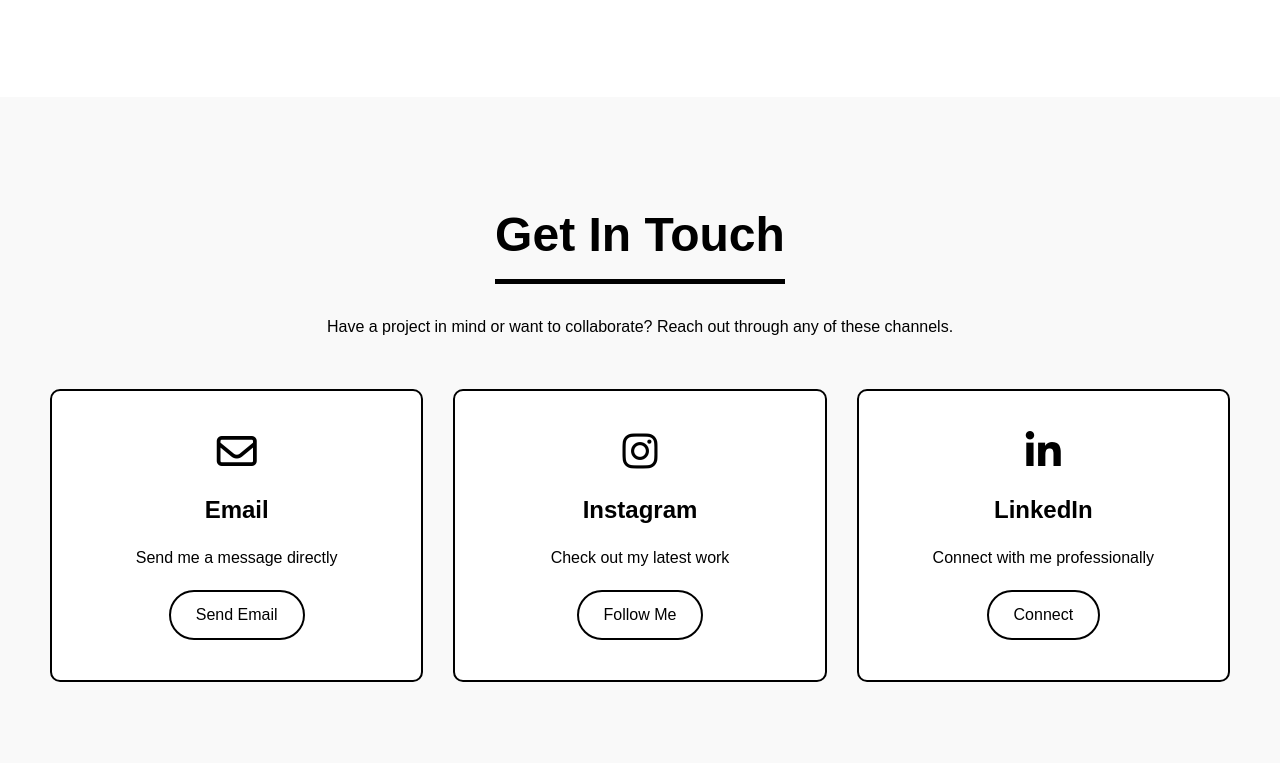
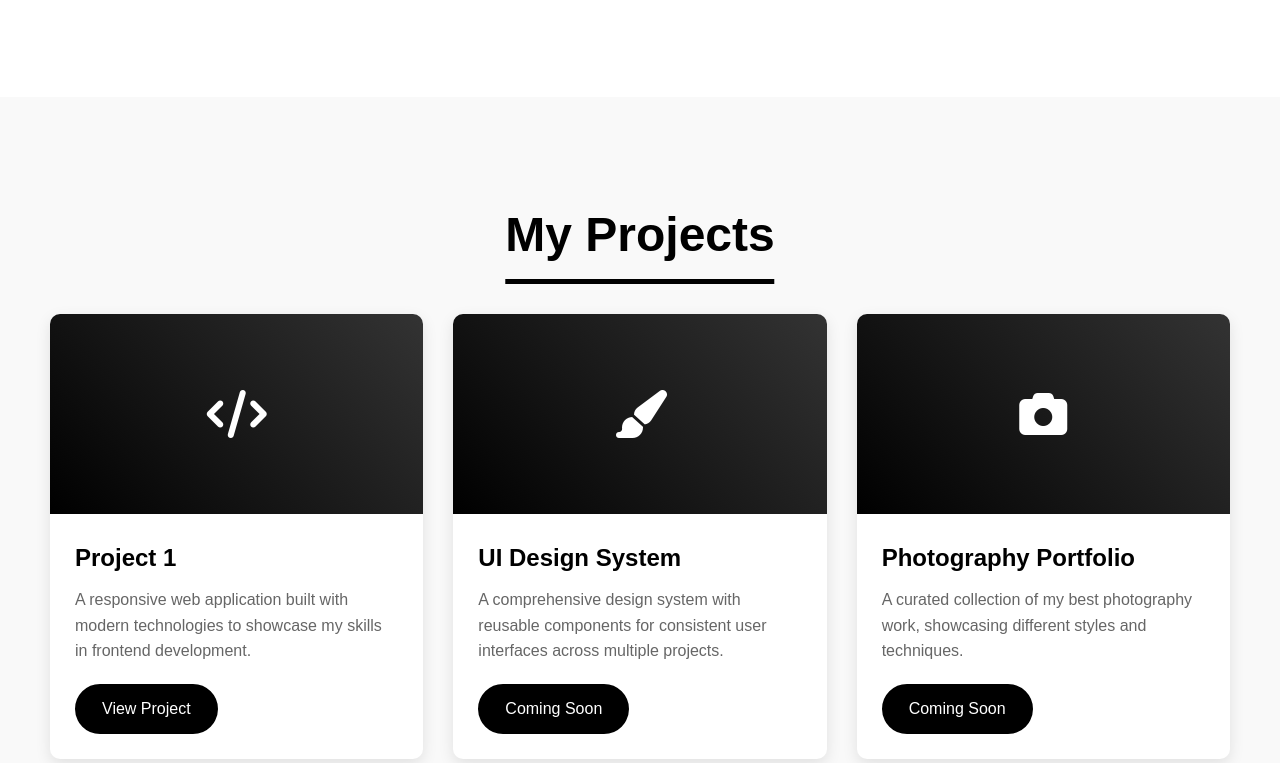
Before and after one commit to josephvincenp2804/myprofile, a plain HTML site: page index.html in a window 1280 px wide. Shown: the part 1821-2584 px from the top of the page. Drawn offline with Linux system fonts and the light colour scheme.

Commit message:
Update index.html

```diff
--- a/index.html
+++ b/index.html
@@ -315,6 +315,95 @@
             transition: width 1.5s ease;
         }
 
+        /* Projects Section */
+        .projects {
+            padding: 100px 50px;
+            background: #f9f9f9;
+        }
+
+        .projects h2 {
+            font-size: 3rem;
+            margin-bottom: 40px;
+            text-align: center;
+            position: relative;
+            display: inline-block;
+            left: 50%;
+            transform: translateX(-50%);
+        }
+
+        .projects h2:after {
+            content: '';
+            position: absolute;
+            width: 100%;
+            height: 5px;
+            background: #000;
+            bottom: -10px;
+            left: 0;
+        }
+
+        .projects-grid {
+            display: grid;
+            grid-template-columns: repeat(auto-fit, minmax(300px, 1fr));
+            gap: 30px;
+            max-width: 1200px;
+            margin: 0 auto;
+        }
+
+        .project-card {
+            background: #fff;
+            border-radius: 10px;
+            overflow: hidden;
+            box-shadow: 0 5px 15px rgba(0,0,0,0.1);
+            transition: transform 0.3s ease, box-shadow 0.3s ease;
+        }
+
+        .project-card:hover {
+            transform: translateY(-10px);
+            box-shadow: 0 15px 30px rgba(0,0,0,0.15);
+        }
+
+        .project-img {
+            height: 200px;
+            background: linear-gradient(45deg, #000, #333);
+            display: flex;
+            align-items: center;
+            justify-content: center;
+            color: white;
+            font-size: 3rem;
+            font-weight: bold;
+        }
+
+        .project-content {
+            padding: 25px;
+        }
+
+        .project-content h3 {
+            font-size: 1.5rem;
+            margin-bottom: 10px;
+        }
+
+        .project-content p {
+            margin-bottom: 20px;
+            color: #666;
+        }
+
+        .project-btn {
+            display: inline-block;
+            padding: 10px 25px;
+            background: #000;
+            color: #fff;
+            border: 2px solid #000;
+            border-radius: 30px;
+            text-decoration: none;
+            font-weight: 500;
+            transition: all 0.3s ease;
+        }
+
+        .project-btn:hover {
+            background: transparent;
+            color: #000;
+        }
+
         /* Contact Section */
         .contact {
             padding: 100px 50px;
@@ -496,7 +585,7 @@
                 justify-content: center;
             }
 
-            .about-me, .skills, .contact {
+            .about-me, .skills, .projects, .contact {
                 padding: 70px 20px;
             }
 
@@ -527,6 +616,7 @@
             <a href="#home">Home</a>
             <a href="#about">About</a>
             <a href="#skills">Skills</a>
+            <a href="#projects">Projects</a>
             <a href="#contact">Contact</a>
         </div>
     </nav>
@@ -633,6 +723,43 @@
         </div>
     </section>
 
+    <!-- Projects Section -->
+    <section class="projects" id="projects">
+        <h2>My Projects</h2>
+        <div class="projects-grid">
+            <div class="project-card">
+                <div class="project-img">
+                    <i class="fas fa-code"></i>
+                </div>
+                <div class="project-content">
+                    <h3>Project 1</h3>
+                    <p>A responsive web application built with modern technologies to showcase my skills in frontend development.</p>
+                    <a href="https://example.com/project1" target="_blank" class="project-btn">View Project</a>
+                </div>
+            </div>
+            <div class="project-card">
+                <div class="project-img">
+                    <i class="fas fa-paint-brush"></i>
+                </div>
+                <div class="project-content">
+                    <h3>UI Design System</h3>
+                    <p>A comprehensive design system with reusable components for consistent user interfaces across multiple projects.</p>
+                    <a href="#" class="project-btn">Coming Soon</a>
+                </div>
+            </div>
+            <div class="project-card">
+                <div class="project-img">
+                    <i class="fas fa-camera"></i>
+                </div>
+                <div class="project-content">
+                    <h3>Photography Portfolio</h3>
+                    <p>A curated collection of my best photography work, showcasing different styles and techniques.</p>
+                    <a href="#" class="project-btn">Coming Soon</a>
+                </div>
+            </div>
+        </div>
+    </section>
+
     <!-- Contact Section -->
     <section class="contact" id="contact">
         <h2>Get In Touch</h2>
```
